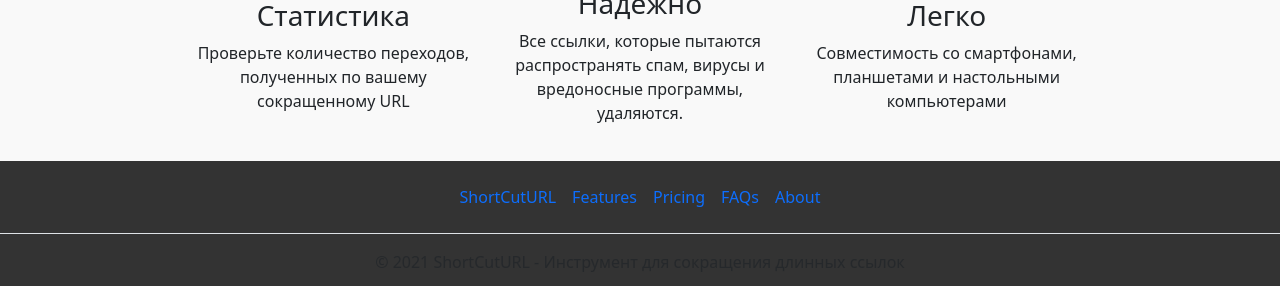
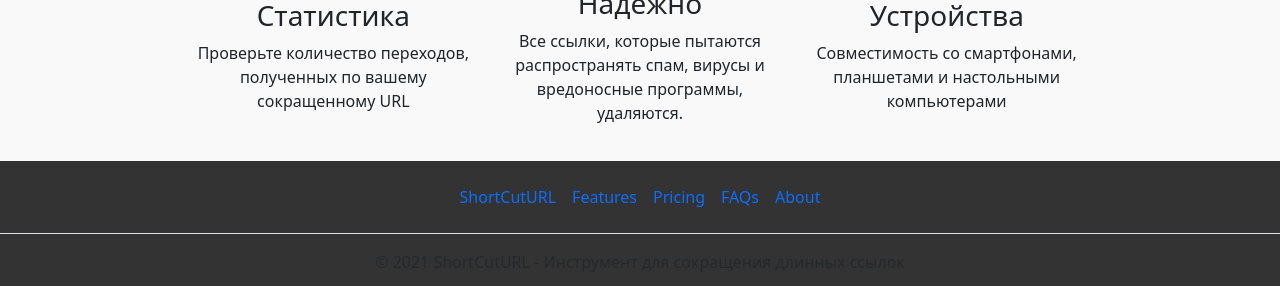
Before and after one commit to malykuanov/shortcut-url, a Django app: page / in a window 1280 px wide. Shown: the part 1545-1831 px from the top of the page. Run offline with Django 3.2, Linux system fonts and the light colour scheme; parts of the project's set-up code (start-up, migrations or seed data) failed here and were passed over; some libraries are stand-ins or nearby versions.

Commit message:
Change the name in the advantages section

```diff
--- a/mainapp/templates/mainapp/index.html
+++ b/mainapp/templates/mainapp/index.html
@@ -132,7 +132,7 @@
             </div>
             <div class="col-4 d-flex flex-column justify-content-center align-items-center text-center">
                 <img src="{% static 'mainapp/images/icon-responsive.png' %}" alt="icon-responsive">
-                <h3>Легко</h3>
+                <h3>Устройства</h3>
                 <p>Совместимость со смартфонами, планшетами и настольными компьютерами</p>
             </div>
         </div>
```
